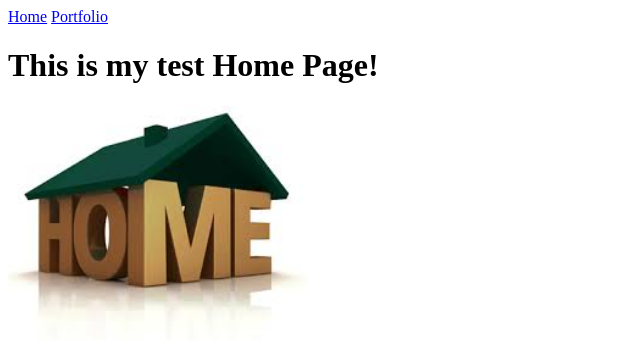
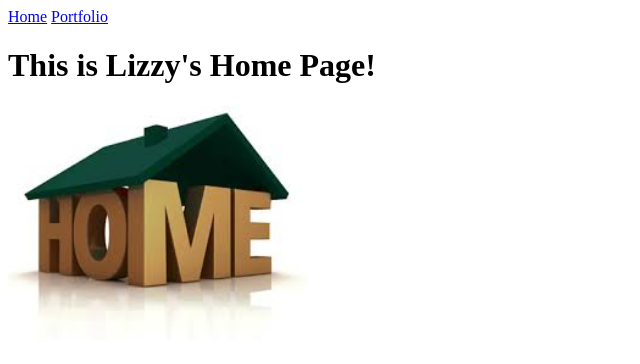
Before and after one commit to EMcmurray1862/emcmurray1862.github.io, a plain HTML site: page my_website/index.html in a window 1280 px wide. Shown: the whole page, without its empty margins (0-640 px from the left). Drawn offline with Linux system fonts and the light colour scheme.

Commit message:
Changed the heading

```diff
--- a/my_website/index.html
+++ b/my_website/index.html
@@ -7,7 +7,7 @@
   <body>
     <a href="index.html">Home</a>
     <a href="portfolio.html">Portfolio</a>
-    <h1>This is my test Home Page!</h1>
+    <h1>This is Lizzy's Home Page!</h1>
     <img src="images/home.jpg" height="250">
   </body>
 </html>
```
Also changed, not shown: .c9/metadata/environment/my_website/index.html.
